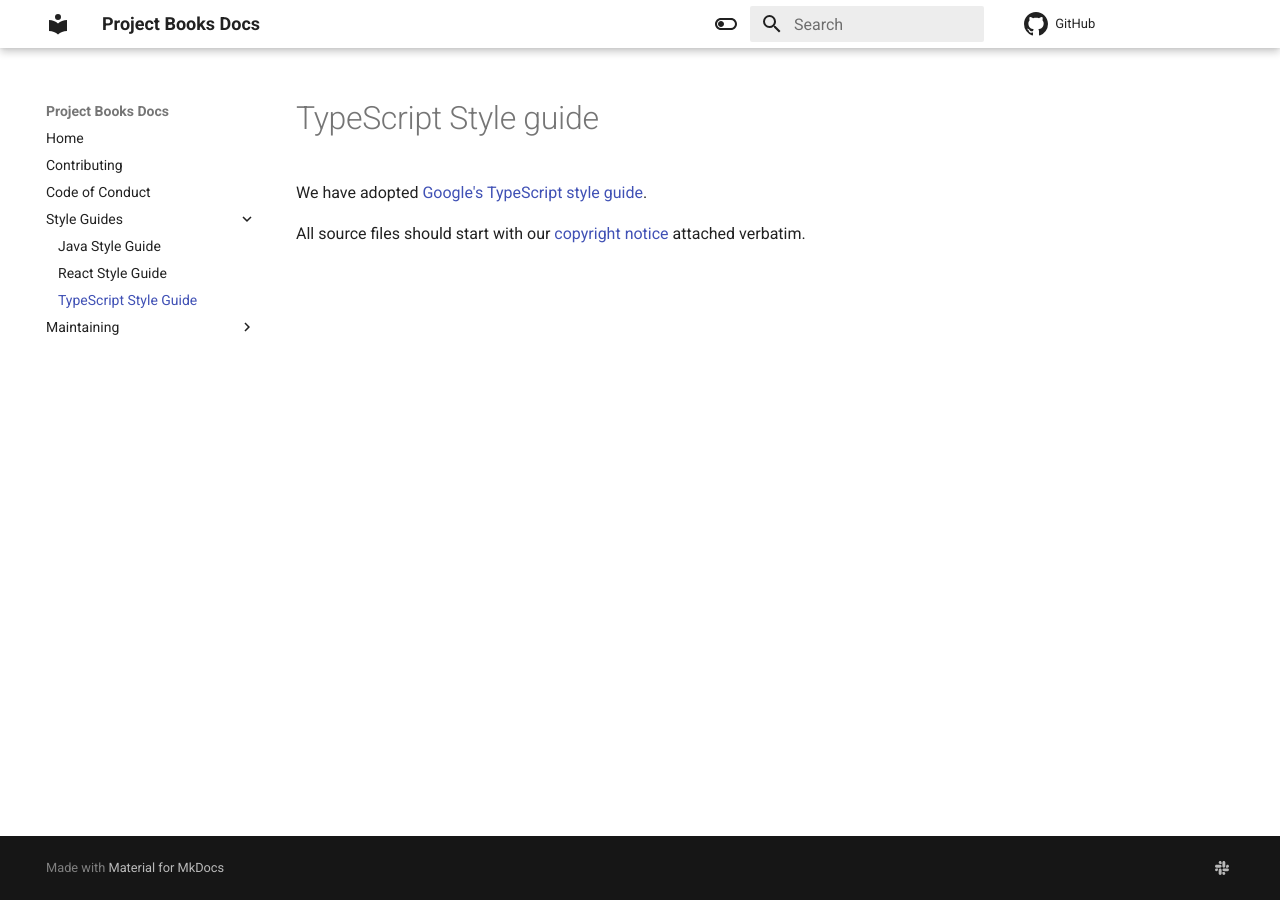
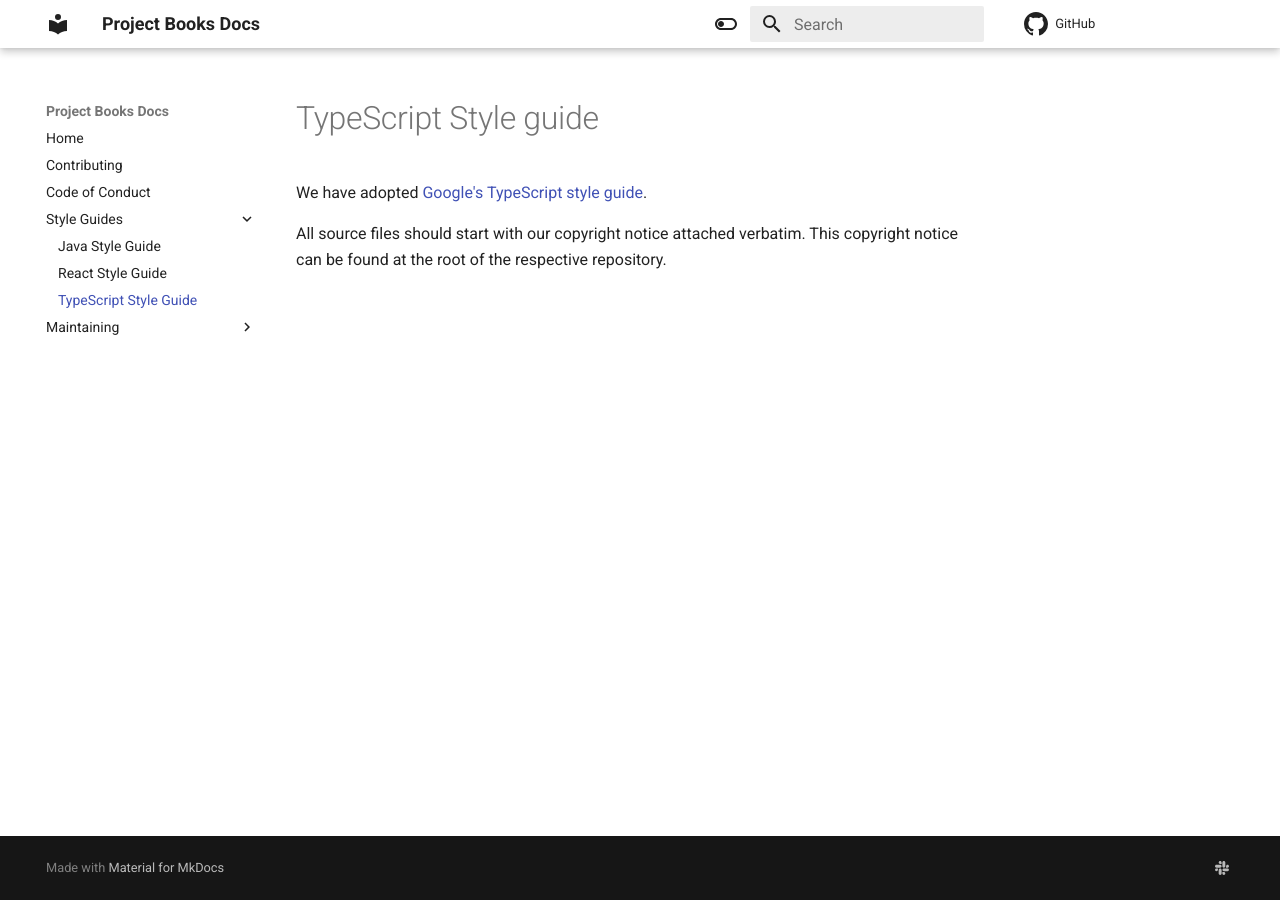
Before and after one commit to Project-Books/project-books.github.io, an MkDocs documentation site: the page built from docs/styleguides/typescript-styleguide.md, in a window 1280 px wide. Built offline with MkDocs 1.6.1 and Material for MkDocs 9.7.7, drawn with Linux system fonts in a browser that asks for light colours.

Commit message:
Remove broken link

```diff
--- a/docs/styleguides/typescript-styleguide.md
+++ b/docs/styleguides/typescript-styleguide.md
@@ -2,4 +2,4 @@
 
 We have adopted [Google's TypeScript style guide](https://google.github.io/styleguide/tsguide.html).
 
-All source files should start with our [copyright notice](https://github.com/Project-Books/book-project/blob/react-login-558/COPYRIGHT) attached verbatim.
+All source files should start with our copyright notice attached verbatim. This copyright notice can be found at the root of the respective repository.
```
